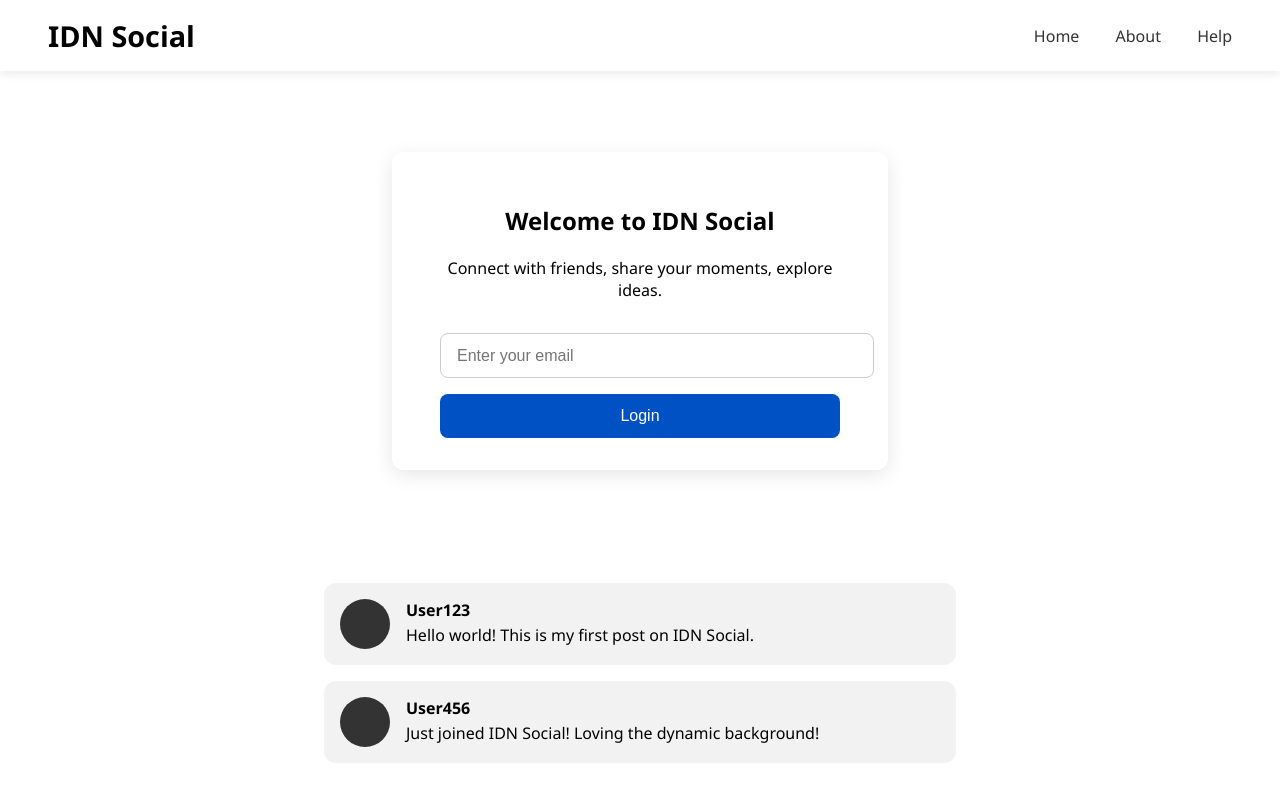
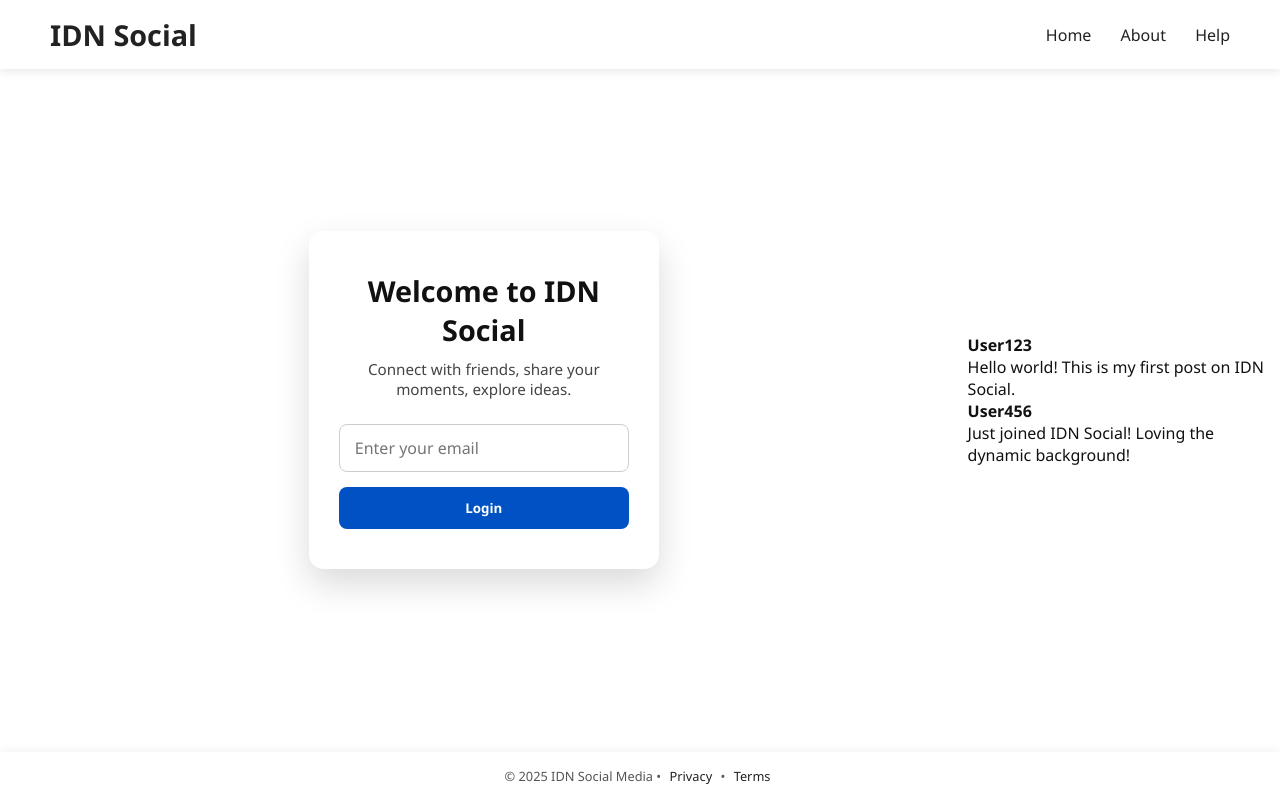
Before and after one commit to soeparnocorp/idn-chat, a plain HTML site: page index.html in a window 1280 px wide. Drawn offline with Linux system fonts and the light colour scheme.

Commit message:
styles.css

```diff
--- a/styles.css
+++ b/styles.css
@@ -1,128 +1,164 @@
-/* styles.css */
-body, html {
+/* Reset & base */
+
+* {
 margin: 0;
 padding: 0;
-font-family: 'Segoe UI', sans-serif;
-overflow-x: hidden;
-height: 100%;
-background: #fff;
+box-sizing: border-box;
+font-family: 'Segoe UI', Tahoma, Geneva, Verdana, sans-serif;
 }
 
-canvas#bg-canvas {
-position: fixed;
-top: 0; left: 0;
-width: 100%; height: 100%;
-z-index: -1;
+body, html {
+width: 100%;
+height: 100%;
+overflow: hidden;
+background: #fff;
+color: #111;
+position: relative;
 }
 
+/* Canvas behind all content */
+#bg-canvas {
+position: fixed;
+top: 0;
+left: 0;
+z-index: -1;
+width: 100%;
+height: 100%;
+pointer-events: none;
+}
+
+/* Header */
 header {
+position: fixed;
+top: 0;
+width: 100%;
 display: flex;
 justify-content: space-between;
 align-items: center;
-padding: 1rem 3rem;
-background: rgba(255,255,255,0.9);
+padding: 15px 50px;
+background: rgba(255, 255, 255, 0.9);
 box-shadow: 0 2px 10px rgba(0,0,0,0.1);
-position: sticky;
-top: 0;
 z-index: 10;
 }
 
 header .logo {
+font-weight: 700;
 font-size: 1.8rem;
-font-weight: bold;
+color: #222;
 }
 
 header nav a {
-margin-left: 2rem;
+margin-left: 25px;
 text-decoration: none;
-color: #333;
+color: #222;
 font-weight: 500;
-transition: color 0.3s;
+transition: color 0.3s ease;
 }
 
 header nav a:hover {
 color: #0051c3;
 }
 
-.login-section {
+/* Main Login Section */
+main {
+width: 100%;
+height: 100%;
 display: flex;
 justify-content: center;
 align-items: center;
-height: 60vh;
+}
+
+.login-section {
+width: 100%;
+display: flex;
+justify-content: center;
+align-items: center;
 }
 
 .login-box {
+width: 350px;
+padding: 40px 30px;
 background: rgba(255,255,255,0.95);
-padding: 2rem 3rem;
-border-radius: 12px;
-box-shadow: 0 5px 20px rgba(0,0,0,0.1);
+border-radius: 15px;
+box-shadow: 0 15px 35px rgba(0,0,0,0.15);
+display: flex;
+flex-direction: column;
+align-items: center;
 text-align: center;
-max-width: 400px;
+backdrop-filter: blur(5px);
+animation: fadeIn 1.5s ease forwards;
+}
+
+.login-box h2 {
+font-size: 1.8rem;
+margin-bottom: 10px;
+}
+
+.login-box p {
+font-size: 0.95rem;
+margin-bottom: 25px;
+color: #444;
 }
 
 .login-box input {
 width: 100%;
-padding: 0.8rem 1rem;
-margin: 1rem 0;
+padding: 12px 15px;
+margin-bottom: 15px;
+border: 1px solid #ccc;
 border-radius: 8px;
-border: 1px solid #ccc;
+outline: none;
 font-size: 1rem;
+transition: border 0.3s ease, box-shadow 0.3s ease;
 }
 
-.login-box button {
-width: 100%;
-padding: 0.8rem 1rem;
-border-radius: 8px;
-border: none;
-background-color: #0051c3;
-color: #fff;
-font-size: 1rem;
-cursor: pointer;
-transition: transform 0.2s;
+.login-box input:focus {
+border-color: #0051c3;
+box-shadow: 0 0 8px rgba(0,81,195,0.3);
 }
 
-.login-box button:hover {
-transform: scale(1.05);
+#login-btn {
+width: 100%;
+padding: 12px 0;
+background: #0051c3;
+color: #fff;
+font-weight: 600;
+border: none;
+border-radius: 8px;
+cursor: pointer;
+transition: background 0.3s ease, transform 0.2s ease;
 }
 
-.preview-feed {
-display: flex;
-flex-direction: column;
-align-items: center;
-padding: 2rem 1rem;
+#login-btn:hover {
+background: #003d99;
+transform: translateY(-2px);
 }
 
-.post {
-display: flex;
-background: rgba(0,0,0,0.05);
-width: 90%;
-max-width: 600px;
-margin-bottom: 1rem;
-border-radius: 12px;
-padding: 1rem;
-transition: background 0.3s;
+/* Footer */
+footer {
+position: fixed;
+bottom: 0;
+width: 100%;
+padding: 15px 50px;
+text-align: center;
+font-size: 0.8rem;
+color: #555;
+background: rgba(255,255,255,0.9);
+box-shadow: 0 -2px 10px rgba(0,0,0,0.05);
 }
 
-.post:hover {
-background: rgba(0,0,0,0.1);
+footer a {
+text-decoration: none;
+color: #222;
+margin: 0 5px;
+transition: color 0.3s ease;
 }
 
-.post .avatar {
-width: 50px; height: 50px;
-background: #333;
-border-radius: 50%;
-margin-right: 1rem;
+footer a:hover {
+color: #0051c3;
 }
 
-.post .post-content p {
-margin: 0.2rem 0 0 0;
+/* Animations */
+@keyframes fadeIn {
+from {opacity: 0; transform: translateY(30px);}
+to {opacity: 1; transform: translateY(0);}
 }
-
-footer {
-text-align: center;
-padding: 1.5rem 1rem;
-font-size: 0.9rem;
-color: #555;
-background: rgba(255,255,255,0.9);
-position: relative;
-}
```
